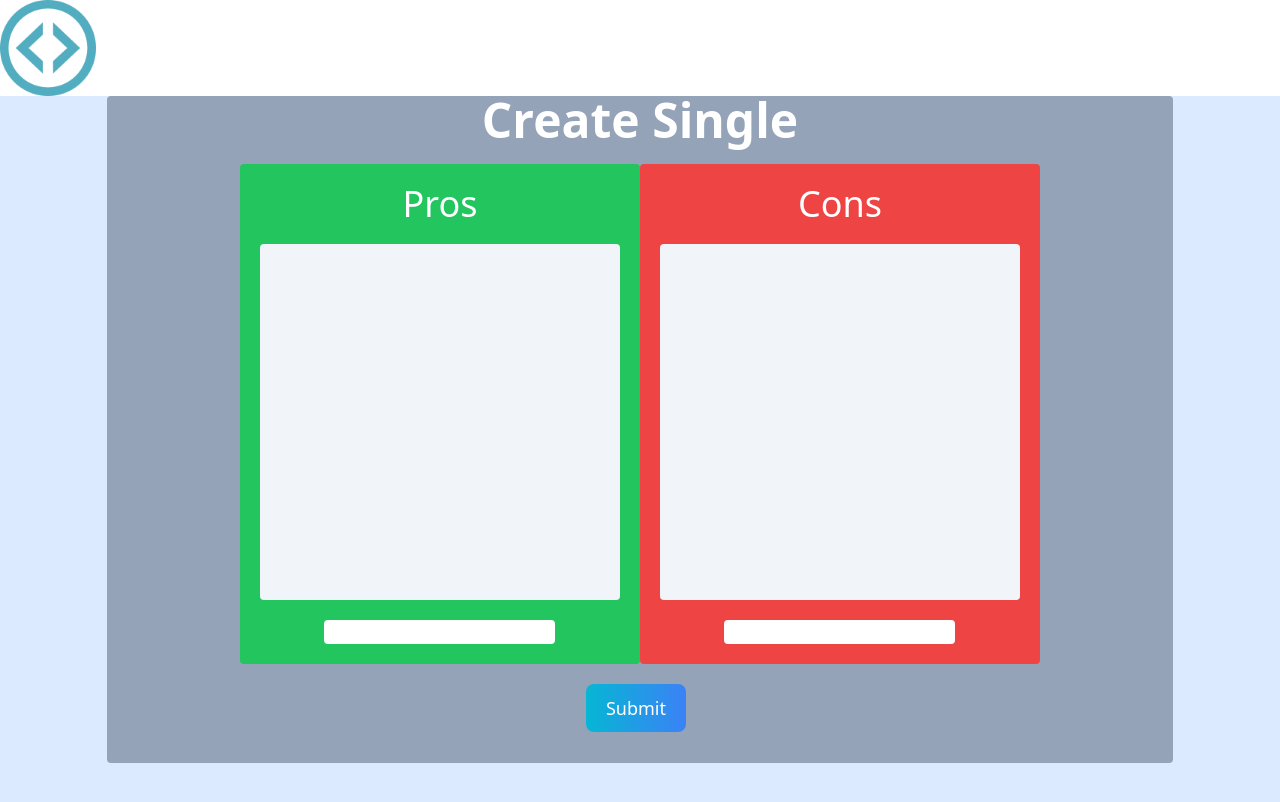
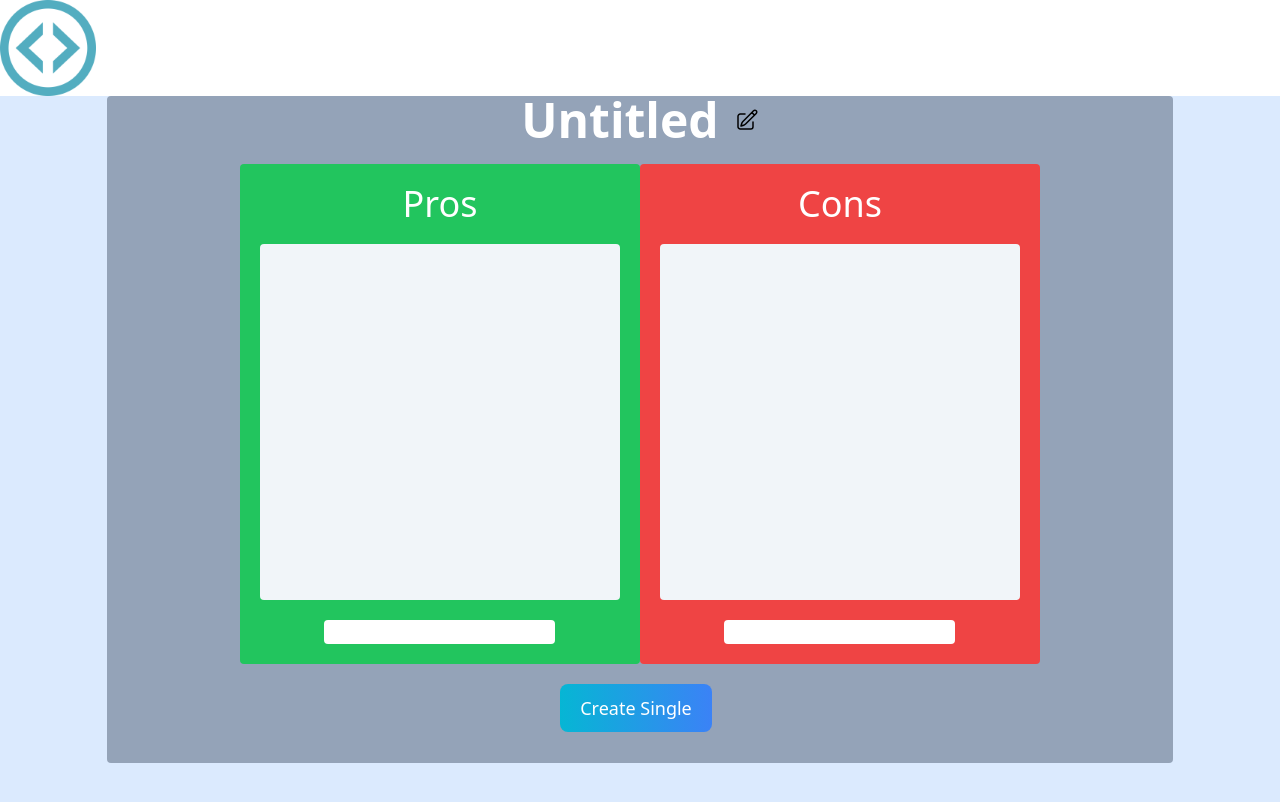
Before and after one commit to KyoshiNoda/ProsCons, a React (Vite) app in the folder client/: page /CreateSingle in a window 1280 px wide. Shown: the top 802 px of the page. Built offline with nearby package versions, Linux system fonts and the light colour scheme.

Commit message:
edit button on title changer

```diff
--- a/client/src/components/CreateSingle/ProSingle.jsx
+++ b/client/src/components/CreateSingle/ProSingle.jsx
@@ -12,9 +12,8 @@ function ProSingle(props) {
       </div>
       <div className="bg-slate-100 h-full w-full rounded">{input}</div>
       <div className="flex justify-center">
-        <input  className = 'rounded' type="text" value={input} onChange={inputHandler} />
+        <input className='rounded' type="text" value={input} onChange={inputHandler} />
       </div>
-
     </div>
   );
 }
--- /dev/null
+++ b/client/src/components/Icons/EditIcon.jsx
@@ -0,0 +1,15 @@
+import React from 'react'
+function EditIcon(props) {
+  const clickHandler = () => {
+    props.clicked();
+  }
+  return (
+    <a onClick={clickHandler} className='cursor-pointer'>
+      <svg xmlns="http://www.w3.org/2000/svg" fill="none" viewBox="0 0 24 24" strokeWidth={1.5} stroke="currentColor" className="w-6 h-6">
+        <path strokeLinecap="round" strokeLinejoin="round" d="M16.862 4.487l1.687-1.688a1.875 1.875 0 112.652 2.652L10.582 16.07a4.5 4.5 0 01-1.897 1.13L6 18l.8-2.685a4.5 4.5 0 011.13-1.897l8.932-8.931zm0 0L19.5 7.125M18 14v4.75A2.25 2.25 0 0115.75 21H5.25A2.25 2.25 0 013 18.75V8.25A2.25 2.25 0 015.25 6H10" />
+      </svg>
+    </a>
+  );
+}
+
+export default EditIcon;
--- a/client/src/pages/CreateSingle.jsx
+++ b/client/src/pages/CreateSingle.jsx
@@ -1,31 +1,45 @@
-import React,{useState} from "react";
+import React, { useState } from "react";
 import ProSingle from "../components/CreateSingle/ProSingle";
 import ConSingle from "../components/CreateSingle/ConSingle";
 import Card from '../components/Card';
-
-// const [currentText,setCurrentText] = useState();
-const formHandler = (event) =>{
+import EditIcon from "../components/Icons/EditIcon";
+const formHandler = (event) => {
   event.preventDefault();
   console.log('submitted');
 };
-const textHandler = () =>{
-  console.log("hello")
+const textHandler = () => {
+  console.log("hello");
+}
+
+const titleHandler = (event) => {
+  setTitle(event.target.value);
+}
+const clickHandler = () => {
+  setClickedTitle(true);
 }
 function CreateSingle() {
+  const [title, setTitle] = useState('Untitled');
+  const [clickedTitle, setClickedTitle] = useState(false);
   return (
     <form onSubmit={formHandler}>
       <Card>
         <div className="flex flex-col h-5/6 w-5/6 bg-slate-400 rounded items-center gap-y-5">
-            <h1 className="text-3xl lg:text-5xl text-white font-bold">Create Single</h1>
+          <div className="flex items-center gap-4 text-sm">
+            <h1 className="text-3xl lg:text-5xl text-white font-bold">
+              {!clickedTitle ? title : <input onChange={titleHandler} type='text' />}
+            </h1>
+            <EditIcon clicked={clickHandler} />
+          </div>
+
           <div className="flex h-3/4 w-3/4">
-              <ProSingle text = {textHandler}/>
-              <ConSingle text = {textHandler}/>
+            <ProSingle text={textHandler} />
+            <ConSingle text={textHandler} />
           </div>
           <button
             type="submit"
             className="text-white bg-gradient-to-r from-cyan-500 to-blue-500 hover:bg-gradient-to-bl focus:ring-4 focus:outline-none focus:ring-cyan-300 font-medium rounded-lg text-lg px-5 py-2.5 text-center mr-2 mb-2"
           >
-              Submit
+            Create Single
           </button>
         </div>
       </Card>
```
Lines whose indentation alone changed are shown as unchanged.
